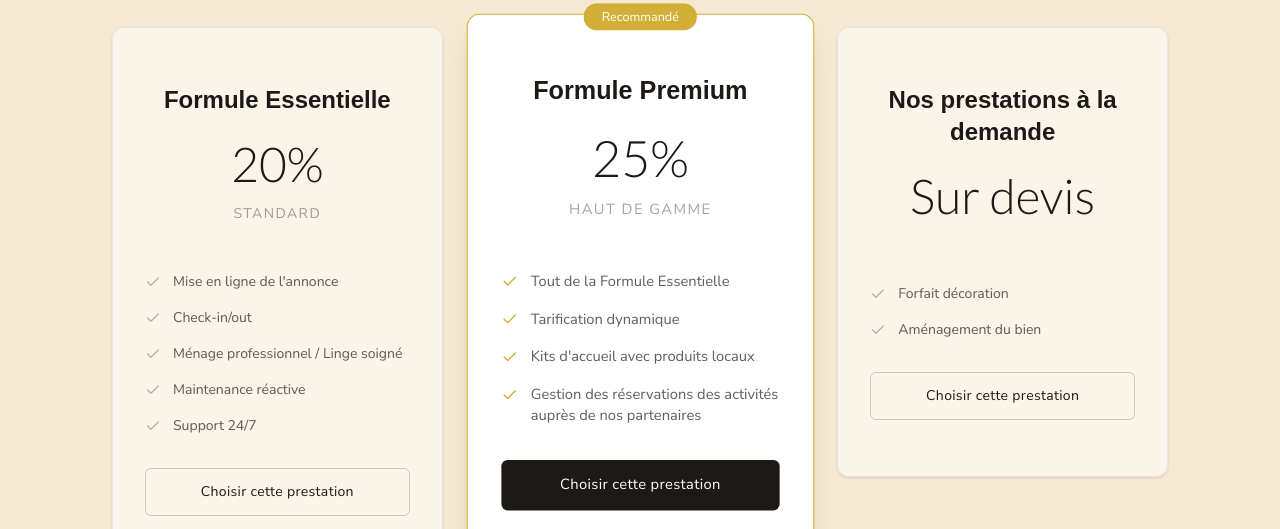
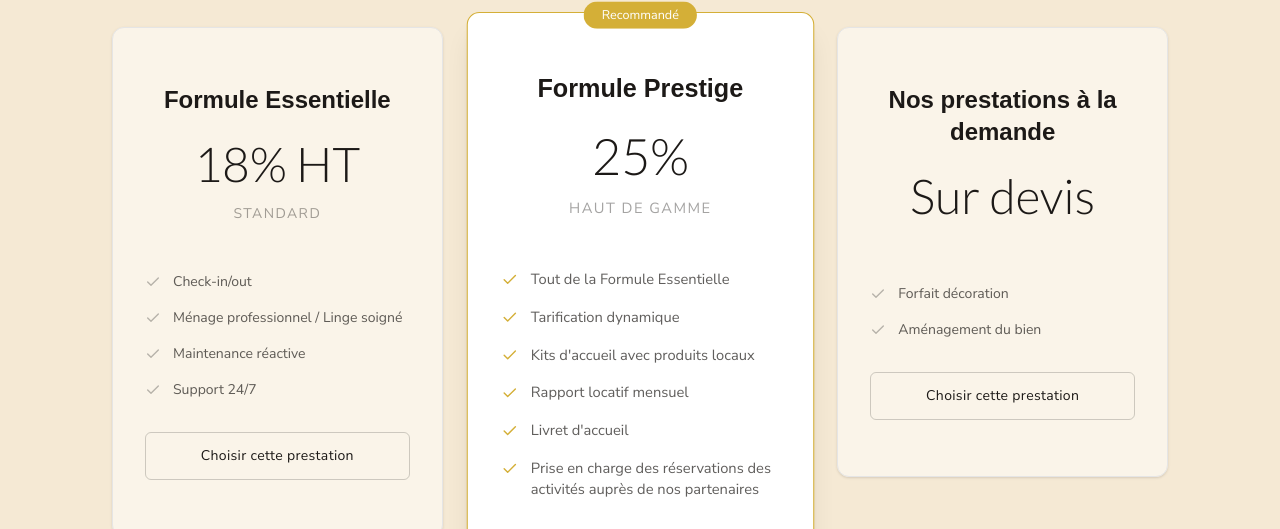
Before and after one commit to alessio-bruzzese/Onda-Serena, a Next.js app: page /services in a window 1280 px wide. Shown: the part 423-952 px from the top of the page. Built offline with nearby package versions, Linux system fonts and the light colour scheme; no server answers; a web font is replaced by a local one.

Commit message:
Mise à jour: Configuration email et ajustements marketing

```diff
--- a/scripts/test-email.ts
+++ /dev/null
@@ -1,37 +0,0 @@
-import nodemailer from "nodemailer";
-import dotenv from "dotenv";
-
-dotenv.config();
-
-async function main() {
-    console.log("Testing email configuration...");
-    console.log("EMAIL_SERVER:", process.env.EMAIL_SERVER);
-    console.log("EMAIL_FROM:", process.env.EMAIL_FROM);
-
-    if (!process.env.EMAIL_SERVER) {
-        console.error("❌ EMAIL_SERVER is missing in .env");
-        return;
-    }
-
-    try {
-        const transporter = nodemailer.createTransport(process.env.EMAIL_SERVER);
-
-        console.log("Verifying connection...");
-        await transporter.verify();
-        console.log("✅ Connection successful!");
-
-        console.log("Sending test email...");
-        const info = await transporter.sendMail({
-            from: process.env.EMAIL_FROM,
-            to: "alessiobrubru@gmail.com", // Send to self
-            subject: "Test Email from ONDA SERENA",
-            text: "If you receive this, the email configuration is working correctly.",
-        });
-
-        console.log("✅ Email sent:", info.messageId);
-    } catch (error) {
-        console.error("❌ Error:", error);
-    }
-}
-
-main();
--- a/src/app/(auth)/actions.ts
+++ b/src/app/(auth)/actions.ts
@@ -3,6 +3,7 @@
 import bcrypt from "bcryptjs"
 import { revalidatePath } from "next/cache"
 import { signUpSchema, type SignUpValues } from "@/lib/validators/auth"
+import { sendWelcomeEmail } from "@/lib/mail"
 
 export async function registerUser(values: SignUpValues) {
   const parsed = signUpSchema.safeParse(values)
@@ -44,12 +45,12 @@ export async function registerUser(values: SignUpValues) {
     const userId = newUserRef.id;
 
     // Send welcome email
-    // We don't await this to not block the response, or we can await if we want to ensure it sent.
-    // For better UX, we usually don't block, but for simplicity here we can await or just fire and forget.
-    // Let's fire and forget but catch errors to not crash.
-    import("@/lib/mail").then(({ sendWelcomeEmail }) => {
-      sendWelcomeEmail(email, firstName).catch(console.error);
-    });
+    try {
+      await sendWelcomeEmail(email, firstName)
+    } catch (emailError) {
+      console.error("Failed to send welcome email:", emailError)
+      // We don't block registration if email fails, but we log it
+    }
 
     revalidatePath("/sign-in")
     return {
--- a/src/app/(marketing)/a-propos/page.tsx
+++ b/src/app/(marketing)/a-propos/page.tsx
@@ -48,7 +48,7 @@ const equipe = [
   {
     name: "Équipe ONDA SERENA",
     role: "Fondateurs",
-    description: "",
+    description: "Paul BRUZZESE"
   },
 ]
 
--- a/src/components/marketing/pricing-section.tsx
+++ b/src/components/marketing/pricing-section.tsx
@@ -10,10 +10,9 @@ import { useSession } from "next-auth/react"
 const forfaits = [
     {
         name: "Formule Essentielle",
-        price: "20%",
+        price: "18% HT",
         description: "Standard",
         features: [
-            "Mise en ligne de l'annonce",
             "Check-in/out",
             "Ménage professionnel / Linge soigné",
             "Maintenance réactive",
@@ -22,14 +21,16 @@ const forfaits = [
         popular: false,
     },
     {
-        name: "Formule Premium",
-        price: "25%",
+        name: "Formule Prestige",
+        price: "25% ",
         description: "Haut de gamme",
         features: [
             "Tout de la Formule Essentielle",
             "Tarification dynamique",
             "Kits d'accueil avec produits locaux",
-            "Gestion des réservations des activités auprès de nos partenaires",
+            "Rapport locatif mensuel",
+            "Livret d'accueil",
+            "Prise en charge des réservations des activités auprès de nos partenaires",
         ],
         popular: true,
     },
--- a/src/lib/mail.ts
+++ b/src/lib/mail.ts
@@ -1,6 +1,13 @@
 import nodemailer from "nodemailer"
 
-const transporter = nodemailer.createTransport(process.env.EMAIL_SERVER)
+const transporter = nodemailer.createTransport({
+  host: process.env.EMAIL_SERVER_HOST,
+  port: Number(process.env.EMAIL_SERVER_PORT) || 587,
+  auth: {
+    user: process.env.EMAIL_SERVER_USER,
+    pass: process.env.EMAIL_SERVER_PASSWORD,
+  },
+})
 
 export async function sendWelcomeEmail(email: string, firstName: string) {
   try {
```
Lines whose indentation alone changed are shown as unchanged.
